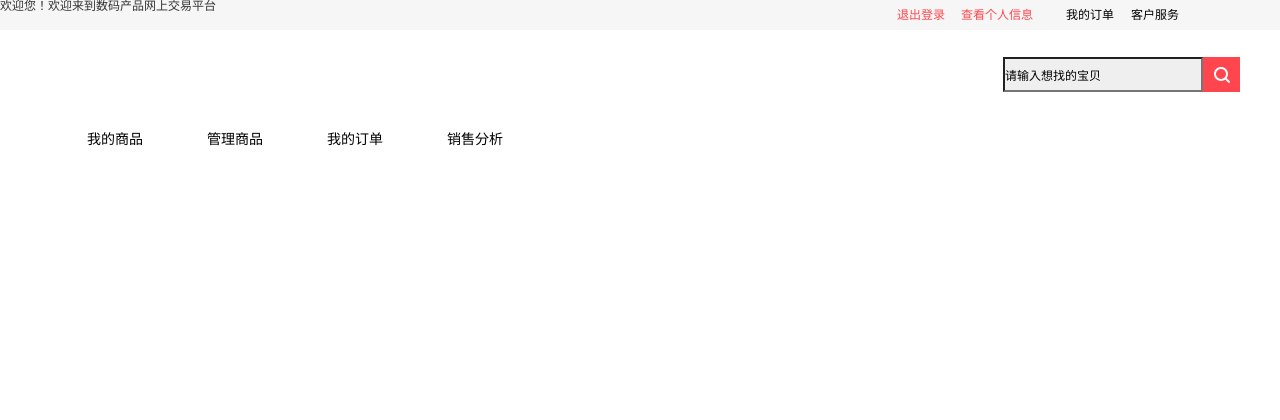
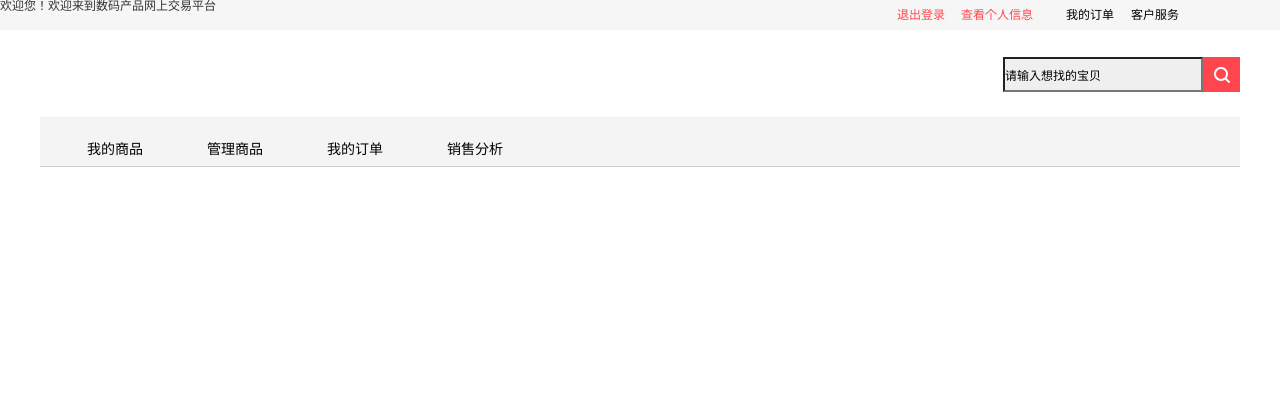
Before and after one commit to ggggyw/test1, a Django app: page /shop/shoppage/sales_analysis/ in a window 1280 px wide; the page is wider, and only the part inside the window is pictured. Shown: the top 420 px of that part. Run offline with Django 5.2, Linux system fonts and the light colour scheme; some libraries are stand-ins or nearby versions.

Commit message:
Update shop_sales_analysis.html

```diff
--- a/templates/shop_sales_analysis.html
+++ b/templates/shop_sales_analysis.html
@@ -26,15 +26,6 @@
             }
         }
 
-        .no-products-animation {
-            display: none;
-            animation: fadeInOut 3s ease infinite;
-            position: fixed; /* 使用 fixed 定位 */
-            top: 50%; /* 从顶部开始的位置 */
-            left: 50%; /* 从左边开始的位置 */
-            transform: translate(-50%, -50%); /* 使用 transform 居中 */
-        }
-
         .no-products-animation p {
             text-align: center;
             font-size: 5em; /* 调整为您需要的大小 */
@@ -47,6 +38,13 @@
 
         .items {
             text-align: center;
+        }
+
+        .classes {
+            background: #f4f4f4;
+            padding: 10px 0;
+            margin-bottom: 20px;
+            border-bottom: 1px solid #ccc;
         }
 
     </style>
```
